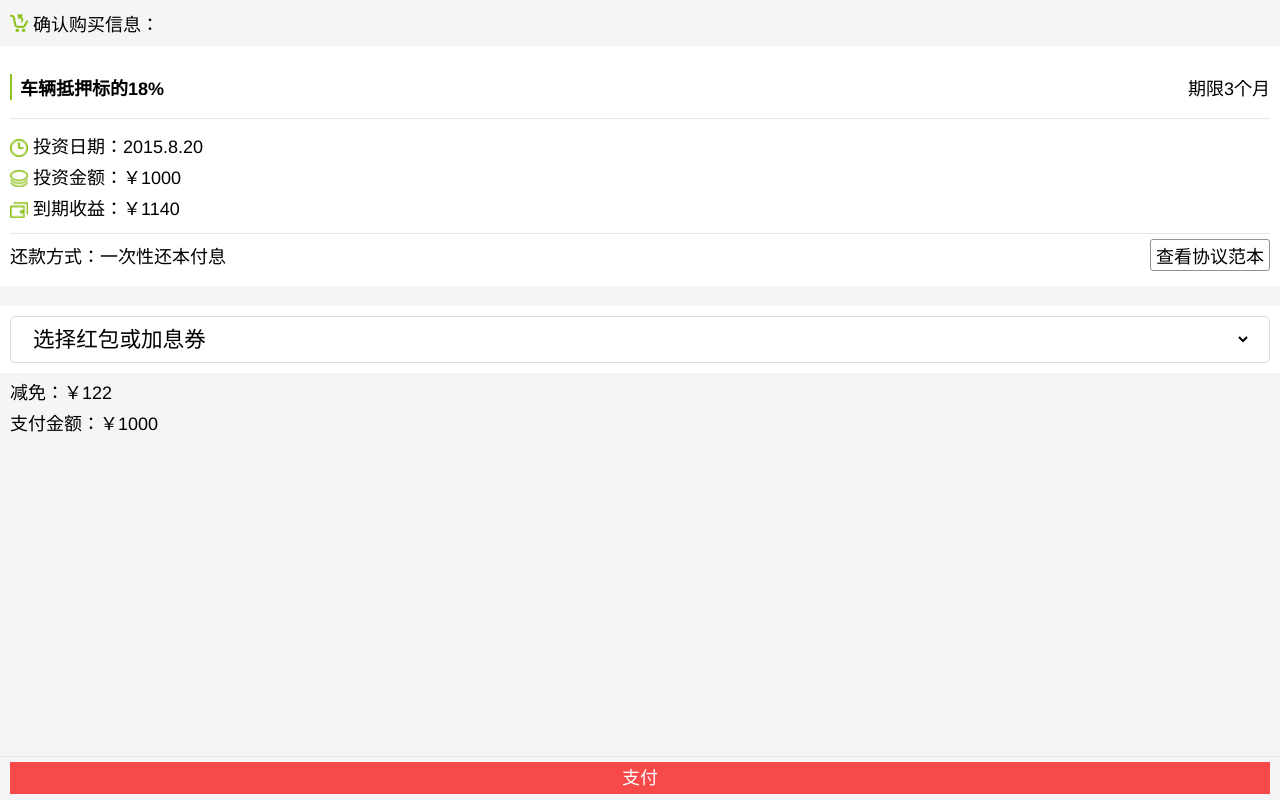
After one commit to WXAlbert/PHIV_branch_1, a PHP site: page /pay.html in a window 1280 px wide. The commit adds this page. Run offline with PHP 8.4, Linux system fonts and the light colour scheme.

Commit message:
更换版本
完成基本页面样式，简单交互效果

```diff
--- a/1/css/init-mobi.css
+++ b/1/css/init-mobi.css
@@ -35,6 +35,8 @@ html,body{height: 100%;}
 .ft-b{font-weight: bold;}
 .ft-red{color: #ff7167;}
 .ft-blue{color: #0066cc;}
+
+.bg-black{background-color: #29323e;}
 /*********************** "css  "xc-" common" ***********************/
 .xc-icon{background-repeat: no-repeat; background-position: center; background-size: cover;}
 .xc-progress-bar{width: 100%; height: 8px; border-radius: 5px; overflow: hidden;}
--- a/1/css/resources.css
+++ b/1/css/resources.css
@@ -9,3 +9,7 @@
 .icon-rmb{background-image: url(../img/icon-rmb-white_20_20.png);}
 .icon-protect{background-image: url(../img/icon-protect3_18_18.png);}
 .icon-person{background-image: url(../img/icon-person_16_16.png);}
+.icon-car{background-image: url(../img/icon-car_18_18.png);}
+.icon-clock{background-image: url(../img/icon-clock_16_16.png);}
+.icon-coin{background-image: url(../img/icon-coin_16_16.png);}
+.icon-profit{background-image: url(../img/icon-profit_16_16.png);}
--- /dev/null
+++ b/1/pay.html
@@ -0,0 +1,130 @@
+<!DOCTYPE html>
+<html>
+	<head>
+		<meta charset="utf-8" />
+        <meta name="viewport" content="width=device-width,initial-scale=1,minimum-scale=1,maximum-scale=1,user-scalable=no" />
+        <title>车辆抵押标的</title>
+        <link rel="stylesheet" type="text/css" href="css/init-mobi.css"/>
+        <link rel="stylesheet" type="text/css" href="css/resources.css"/>
+        <style>
+            body{background-color: #f5f5f5;}
+        	/*导航*/
+            .xc-bar-nav{}
+            .xc-bar-nav .xc-title{font-size: 1.2em; top: 0; height: 44px; line-height: 44px; color: #fff;}
+
+            .xc-pull-left{font-size: 1.2em; margin-left: 10px;}
+            .xc-pull-left .xc-icon{display: inline-block; width: 1.2em; height: 1.2em;}
+            .xc-pull-left .xc-nav-label{color: #fff;}
+
+            /*内容区域*/
+            .xc-container{ /*padding-top: 44px; padding-bottom: 44px;*/ overflow: hidden;}
+            .xc-control-content{padding: 10px; background-color: #fff;}
+            .xc-control-content  .xc-icon-txt{margin: 5px 0;}
+            .xc-icon-txt .xc-icon{display: inline-block; vertical-align: middle;}
+            .xc-icon-txt .xc-label{margin: 0 5px;}
+            .xc-icon-label{padding: 10px;}
+            .icon-car, .icon-clock, .icon-coin, .icon-profit{width: 1em; height: 1em;}
+            .section-title {margin: 1em 0;}
+            .section-content{padding:8px 0; border-top: solid 1px #e7e7e7;}
+            #protocol{margin-top: 6px; padding: 2px 5px; border: solid 1px #929292; border-radius: 3px;}
+            #protocol:active{background-color: #ccc !important;}
+            .row-block{margin-top: 5px; padding: 0 10px;}
+
+            .select-wrap{padding: 0.5em 1em; border: solid 1px #dedede; border-radius: 5px;}
+            .select-wrap input{width: 100%;}
+            .select-group{font-size: 1.2em; display: block; width: 100%; border: none; background: none;}
+            .select-group:focus{outline: none;}
+
+            /* 底部控制栏 */
+            .xc-bar-control{margin-top: 1em; padding: 5px 10px; border-top: solid 1px #e7e7e7; background-color: #f5f5f5;}
+            .control-btn{display: block; height: 32px; line-height: 32px; text-align: center; color: #fff; background-color: #F64A4A;}
+            .control-btn:link{color: #fff;}
+            .control-btn:visited{color: #fff;}
+            .control-btn:active{background-color: #d63A3A;}
+
+            .block-20{height: 20px;}
+        </style>
+	</head>
+	<body>
+	    <!--<header id="topBar" class="xc-bar xc-bar-nav bg-black">
+            <a class="xc-btn-nav xc-pull-left" href="javascript:history.back();">
+                <i class="xc-icon icon-arrow-left"></i>
+                <span class="xc-nav-label" style="display: none;">车辆抵押标的</span>
+            </a>
+            <div class="xc-title" style="display: block;">
+                车辆抵押标的
+            </div>
+        </header>-->
+
+        <div class="xc-container">
+             <p class="xc-icon-label ">
+                <i class="xc-icon icon-car"></i><span class="xc-label">确认购买信息：</span>
+            </p>
+            <div class="xc-control-content">
+                <section>
+                    <span class="fr">期限3个月</span>
+                    <h3 class="section-title">车辆抵押标的18%</h3>
+                    <div class="section-content">
+                         <div class="xc-icon-txt">
+                            <i class="xc-icon icon-clock"></i><span class="xc-label">投资日期：2015.8.20</span>
+                        </div>
+                        <div class="xc-icon-txt">
+                            <i class="xc-icon icon-coin"></i><span class="xc-label">投资金额：￥1000</span>
+                        </div>
+                        <div class="xc-icon-txt">
+                            <i class="xc-icon icon-profit"></i><span class="xc-label">到期收益：￥1140</span>
+                        </div>
+                    </div>
+                    <a id="protocol" class="fr" href="#">查看协议范本</a>
+                    <div class="section-content">
+                        <span>还款方式：一次性还本付息</span>
+                    </div>
+                </section>
+            </div>
+            <div class="block-20"></div>
+            <div class="xc-control-content">
+                <div class="select-wrap">
+                    <select class="select-group" id="pay_attach" name="pay_attach">
+                        <option value=1>选择红包或加息券</option>
+                        <option value=2>选择红包或加息券</option>
+                    </select>
+                </div>
+            </div>
+            <div class="row-block">
+                <span class="label">减免：￥122</span>
+            </div>
+            <div class="row-block">
+                 <span>支付金额：￥1000</span>
+            </div>
+        </div>
+
+         <footer class="xc-bar xc-bar-control">
+            <a id="pay_btn" class="control-btn" href="#">支付</a>
+        </footer>
+
+        <script src="js/jq.mobi.min.js"></script>
+        <script>
+            $(function(){
+                var $payBtn = $("#pay_btn"),
+                    $payAttach = $("#pay_attach");
+                init();
+
+                function init(){
+                    bind();
+                }
+
+                function bind(){
+                    $payBtn.bind('click', function(){
+                        $.ajax({
+                        	type: "post",
+                        	url: "",
+                        	data: {
+                        	    pay_attach: $payAttach.val()
+                        	}
+                        });
+                    });
+                }
+            });
+        </script>
+	</body>
+</html>
```
Also changed, not shown: 1/info.html (+13 -2 lines), 1/img/icon-car_18_18.png (added), 1/img/icon-clock_16_16.png (added), 1/img/icon-coin_16_16.png (added), 1/img/icon-profit_16_16.png (added), 1/index.html (line endings or trailing spaces).
